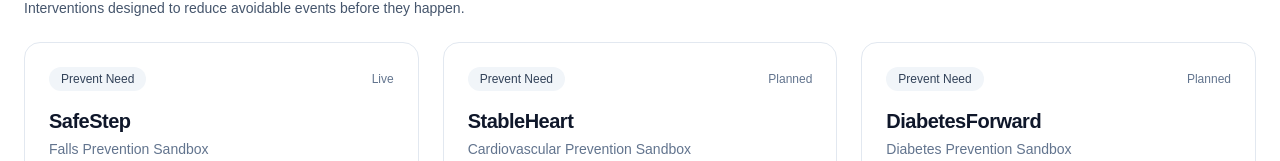
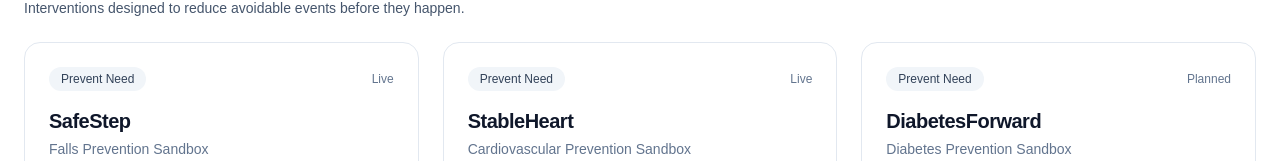
Before and after one commit to olivercareyncl/health-economics-scenario-lab, a Next.js app in the folder site/: page /sandboxes in a window 1280 px wide. Shown: the part 535-696 px from the top of the page. Built offline with nearby package versions, Linux system fonts and the light colour scheme.

Commit message:
Update apps.ts

```diff
--- a/site/src/data/apps.ts
+++ b/site/src/data/apps.ts
@@ -69,7 +69,8 @@ export const apps: AppItem[] = [
       "threshold position",
       "scenario comparison",
     ],
-    liveUrl: "#",
+    liveUrl:
+      "https://health-economics-scenario-lab-fzfkngiwwyynydcjpfuwii.streamlit.app/",
     githubUrl: GITHUB_URL,
     image: "/images/clearpath.png",
   },
@@ -95,7 +96,8 @@ export const apps: AppItem[] = [
       "QALYs",
       "threshold position",
     ],
-    liveUrl: "#",
+    liveUrl:
+      "https://health-economics-scenario-lab-7nhwymodtxwru3ftvwhdoc.streamlit.app/",
     githubUrl: GITHUB_URL,
     image: "/images/waitwise.png",
   },
@@ -109,8 +111,7 @@ export const apps: AppItem[] = [
       "Explore how pathway redesign might change activity, follow-up burden, and value.",
     longDescription:
       "PathShift is designed to make pathway redesign logic more testable by separating activity change, admission impact, follow-up burden, and value.",
-    question:
-      "Under what conditions does pathway redesign create value?",
+    question: "Under what conditions does pathway redesign create value?",
     whyItMatters:
       "Pathway redesign can bundle many promised effects together. Separating activity change, admission impact, follow-up burden, and bed use makes the logic easier to test.",
     bullets: [
@@ -121,7 +122,8 @@ export const apps: AppItem[] = [
       "programme cost",
       "cost per QALY",
     ],
-    liveUrl: "#",
+    liveUrl:
+      "https://health-economics-scenario-lab-dyynjvgfplkuvsxkzrjgwc.streamlit.app/",
     githubUrl: GITHUB_URL,
     image: "/images/pathshift.png",
   },
@@ -147,7 +149,8 @@ export const apps: AppItem[] = [
       "programme cost",
       "cost per QALY",
     ],
-    liveUrl: "#",
+    liveUrl:
+      "https://health-economics-scenario-lab-gp9ar7jzr8kcpnckcwgyuf.streamlit.app/",
     githubUrl: GITHUB_URL,
     image: "/images/frailtyforward.png",
   },
@@ -156,11 +159,11 @@ export const apps: AppItem[] = [
     name: "StableHeart",
     descriptor: "Cardiovascular Prevention Sandbox",
     category: "Prevent Need",
-    status: "Planned",
+    status: "Live",
     shortDescription:
       "Explore how proactive cardiovascular management might reduce recurrent events and create value.",
     longDescription:
-      "StableHeart will explore how secondary prevention and high-risk cardiovascular management might reduce recurrent acute events, admissions, and system cost.",
+      "StableHeart explores how secondary prevention and high-risk cardiovascular management might reduce recurrent acute events, admissions, and system cost.",
     question:
       "What would need to be true for proactive cardiovascular management to create value?",
     whyItMatters:
@@ -173,7 +176,8 @@ export const apps: AppItem[] = [
       "programme cost",
       "threshold position",
     ],
-    liveUrl: "#",
+    liveUrl:
+      "https://health-economics-scenario-lab-jvqybhvadqymamynbwmhov.streamlit.app/",
     githubUrl: GITHUB_URL,
     image: "/images/stableheart.png",
   },
@@ -255,8 +259,7 @@ export const apps: AppItem[] = [
     githubUrl: GITHUB_URL,
     image: "/images/diabetesforward.png",
   },
-
-    {
+  {
     slug: "careshift",
     name: "CareShift",
     descriptor: "Care Setting Shift Sandbox",
```
